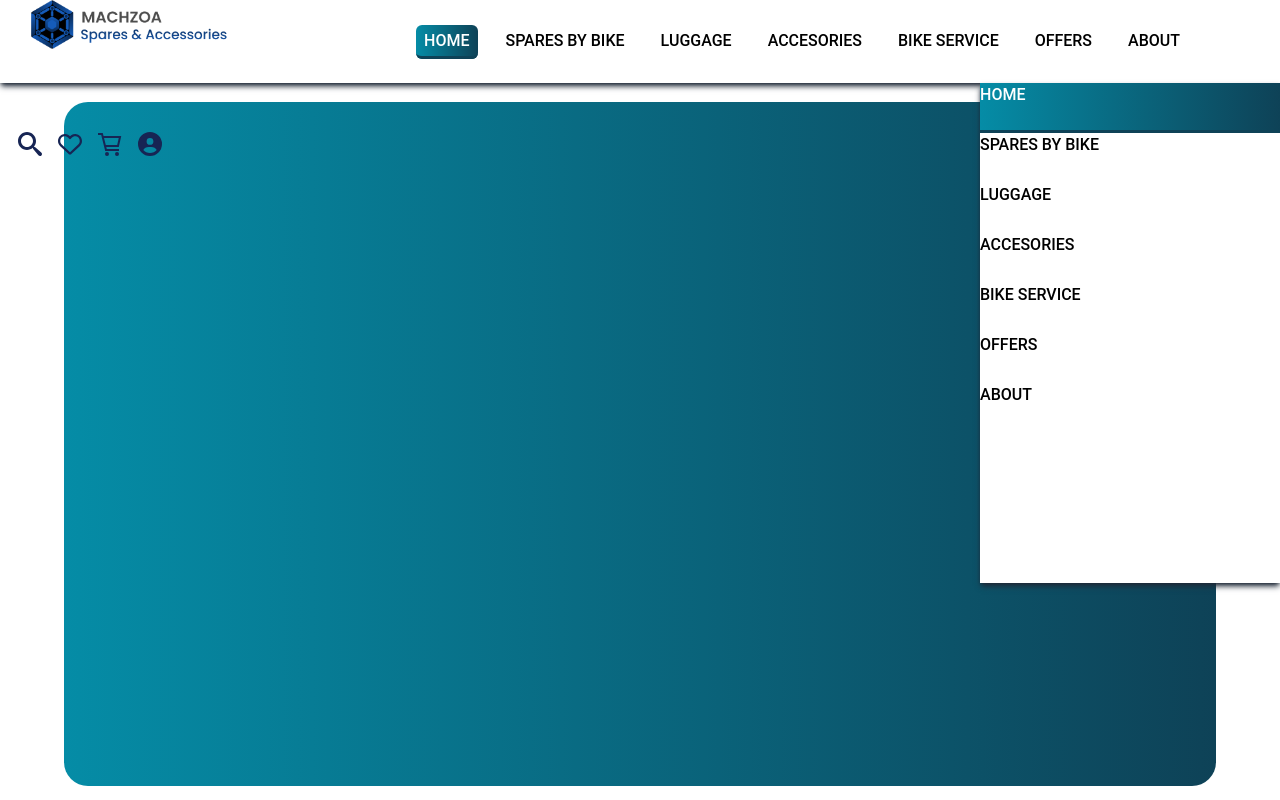
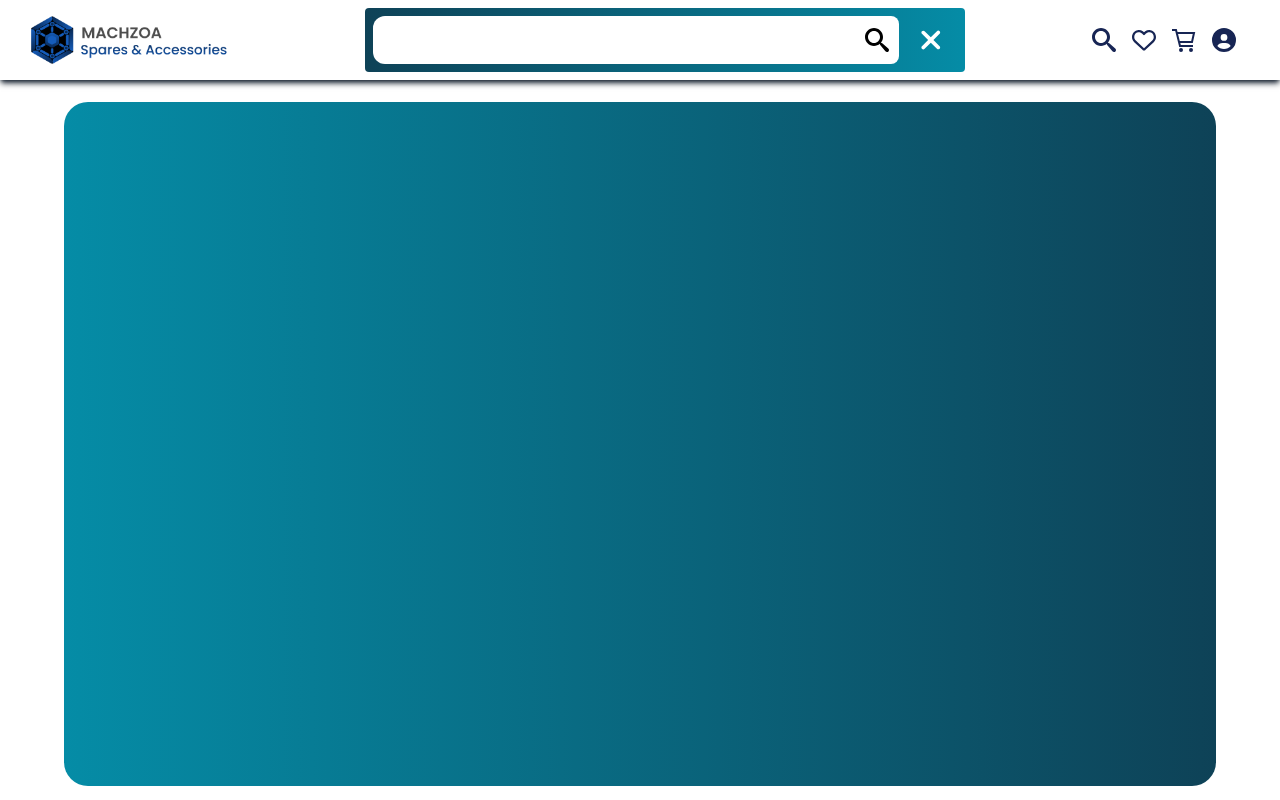
Before and after one commit to FSD-E-Commerce/Ecommerce-FrontEnd, a React (Create React App) app: page / in a window 1280 px wide. Shown: the top 800 px of the page. Built offline with nearby package versions, Linux system fonts and the light colour scheme.

Commit message:
Created Burger Menu

```diff
--- a/src/Components/ReusableComponents/NavBarComponent2.jsx
+++ b/src/Components/ReusableComponents/NavBarComponent2.jsx
@@ -1,13 +1,27 @@
 // import { CardMedia } from "@mui/material";
-import React from "react";
+import React, { useState } from "react";
 import { Link, useLocation } from "react-router-dom";
 import HeaderLogo from "../images/Header Logo.png";
 import { GiHamburgerMenu } from "react-icons/gi";
-import { FaCircleUser, FaRegHeart } from "react-icons/fa6";
+import { FaCircleUser, FaRegHeart, FaXmark } from "react-icons/fa6";
 import { ImSearch } from "react-icons/im";
 import { GrCart } from "react-icons/gr";
+import { IoMdExit } from "react-icons/io";
 
 const NavBarcomp = () => {
+  const [burgerValue, setBurgerValue] = useState(false);
+
+  const handleBurgerF = () => setBurgerValue(false);
+
+  const handleBurgerT = () => setBurgerValue(true);
+
+  const handleSearchbar = () =>{
+    setBurgerValue(false);
+
+  }
+
+
+
   const navMenuList = [
     { page: "HOME", path: "/" },
     { page: "SPARES BY BIKE", path: "/spares" },
@@ -22,8 +36,8 @@ const NavBarcomp = () => {
 
   return (
     <div className="w-full fixed top-0 z-20 h-full flex flex-col ">
-      <nav className="max-sm:py-5 max-sm:gap-1 bg-white w-full min-h-20 px-7 flex flex-row gap-5 flex-wrap justify-between items-center shadow-md shadow-gray-800">
-      <div className="w-[200px] max-sm:w-[100px] h-full">
+      <nav className="max-sm:py-5 max-sm:gap-1 relative bg-white w-full min-h-20 px-7 flex flex-row gap-5 flex-wrap justify-between items-center shadow-md shadow-gray-800">
+        <div className="w-[200px] max-sm:w-[100px] h-full flex justify-center items-center">
           <Link to={"/"}>
             <img
               src={HeaderLogo}
@@ -32,7 +46,7 @@ const NavBarcomp = () => {
             />
           </Link>
         </div>
-      <div className="w-[900px] hidden  font-medium h-full 2xl:flex xl:flex flex-row flex-wrap justify-center items-center gap-5">
+        {/* <div className="w-[900px] hidden  font-medium h-full 2xl:flex xl:flex flex-row flex-wrap justify-center items-center gap-5">
           {navMenuList.map((value, index) => (
             <Link key={index} to={value.path}>
               <span
@@ -47,46 +61,111 @@ const NavBarcomp = () => {
               </span>
             </Link>
           ))}
+        </div> */}
+        <div className="w-[600px] h-16 flex items-center justify-center bg-gradient-to-l rounded from-[#058CA6]  to-[#0E4257] ">
+
+         <form className="w-full h-full py-2 px-2 flex">
+          <input className="h-full bg-white rounded-l-xl outline-none px-2 text-xl min-w-[90%]" type="search" />
+          <button className="w-[8%] px-1 flex items-center bg-white rounded-r-lg  justify-center">
+          <ImSearch className="max-xl:hidden text-2xl font-bold text-black" />
+          </button>
+        </form>
+        <FaXmark onClick={""}  className="text-3xl mr-5 text-left text-white hover:scale-110 hover:duration-100 hover:ease-linear" />
         </div>
 
-      <div className="w-[150px] max-sm:w-[120px] h-full flex flex-row justify-end items-center gap-4">
+
+
+        <div className="w-[150px] max-sm:w-[50px]  h-full flex flex-row justify-end items-center gap-4">
           <Link>
-        <ImSearch className="text-2xl font-bold text-blue-950" />
+            <ImSearch className="max-xl:hidden text-2xl font-bold text-blue-950" />
           </Link>
           <Link>
-        <FaRegHeart className="text-2xl text-blue-950" />
+            <FaRegHeart className="max-xl:hidden text-2xl text-blue-950" />
           </Link>
           <Link>
-       <GrCart className="text-2xl text-blue-950" />
+            <GrCart className="max-xl:hidden text-2xl text-blue-950" />
           </Link>
           <Link>
-       <FaCircleUser className="text-2xl text-blue-950" />
+            <FaCircleUser className="max-xl:hidden text-2xl text-blue-950" />
           </Link>
-       <button>
+          <button onClick={handleBurgerT}>
             <GiHamburgerMenu className="xl:hidden font-bold text-2xl text-blue-950" />
           </button>
         </div>
       </nav>
 
+      {burgerValue === true ? (
         <div className="w-full h-full">
-        <div className="w-[300px] h-[500px] flex flex-col items-center justify-start  absolute right-0 bg-white shadow-md shadow-gray-800">
+          <div className="w-[250px] h-screen flex flex-col items-center justify-start gap-1 absolute right-0 top-0 bg-[#0E4257] shadow-md shadow-gray-800">
+            <div
+              className={`w-[250px] min-h-20  py-3 text-white bg-white
+                font-medium hover:rounded-none flex items-center justify-start `}
+            >
+              <FaXmark onClick={handleBurgerF}  className="text-3xl ml-3 text-black hover:scale-110 hover:duration-100 hover:ease-linear" />
+            </div>
+
+            <button
+            onClick={handleSearchbar}
+              className={`w-[250px] h-[50px] px-3 py-2 text-white
+              font-medium text-left hover:duration-100 hover:ease-in-out hover:border-solid hover:border-b-[3px] hover:border-b-white `}
+            >
+              SEARCH
+            </button>
+
             {navMenuList.map((value, index) => (
               <Link key={index} to={value.path}>
                 <div
-              className={`w-[300px] h-[50px]  ${
+                  className={`w-[250px] h-[50px] px-3 py-3 text-white ${
                     value.path === location.pathname
-                  ? " bg-gradient-to-r from-[#058CA6] to-[#0E4257] text-white border-b-[3px] border-b-[#0E4257]"
+                      ? " bg-gradient-to-r from-[#058CA6]  to-[#0E4257] border-b-[3px] border-b-[#0E4257]"
                       : " text-[#0E4257]"
                   }
-              text-black font-medium hover:rounded-none hover:border-solid hover:border-b-[3px] hover:border-b-[#0E4257] `}
+               font-medium hover:duration-100 hover:ease-in-out hover:rounded-none hover:border-solid hover:border-b-[3px] hover:border-b-white `}
                 >
                   {value.page}
                 </div>
               </Link>
             ))}
+            <Link>
+              <div
+                className={`w-[250px] h-[50px] px-3 py-3 text-white ${
+                  "/cart" === location.pathname
+                    ? " bg-gradient-to-r from-[#058CA6]  to-[#0E4257] border-b-[3px] border-b-[#0E4257]"
+                    : " text-[#0E4257]"
+                }
+             font-medium hover:duration-100 hover:ease-in-out hover:rounded-none hover:border-solid hover:border-b-[3px] hover:border-b-white `}
+              >
+                CART
+              </div>
+            </Link>
 
+            <Link to={"/likes"}>
+              <div
+                className={`w-[250px] h-[50px] px-3 py-3 text-white ${
+                  "/likes" === location.pathname
+                    ? " bg-gradient-to-r from-[#058CA6]  to-[#0E4257] border-b-[3px] border-b-[#0E4257]"
+                    : " text-[#0E4257]"
+                }
+              text-black font-medium hover:rounded-none hover:duration-100 hover:ease-in-out hover:border-solid hover:border-b-[3px] hover:border-b-white `}
+              >
+                LIKES
+              </div>
+            </Link>
+
+            <Link to={"/"}>
+              <div
+                className={`w-[250px] h-[50px] px-3 py-3 text-white
+                font-medium flex items-center justify-start gap-3 hover:duration-75 hover:ease-in-out hover:border-solid hover:border-b-[3px] hover:border-b-white `}
+              >
+                <IoMdExit className="text-2xl text-white" />
+                LOGOUT
+              </div>
+            </Link>
           </div>
         </div>
+      ) : (
+        <></>
+      )}
     </div>
   );
 };
```
Lines whose indentation alone changed are shown as unchanged.
